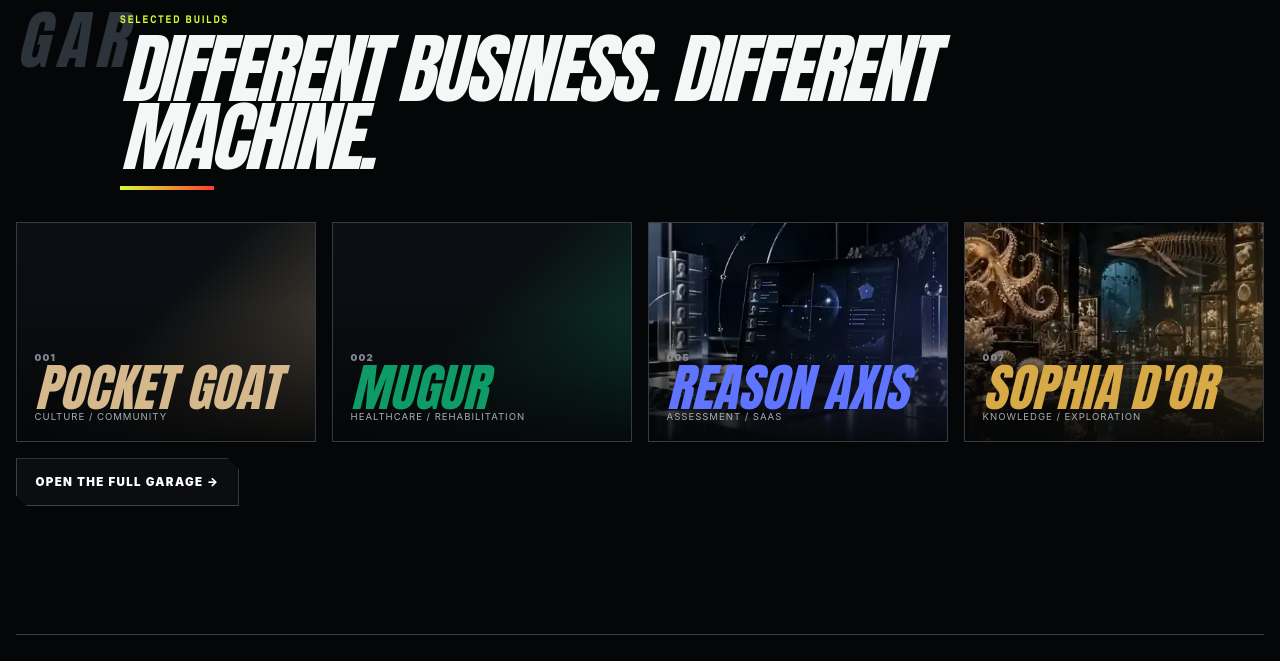
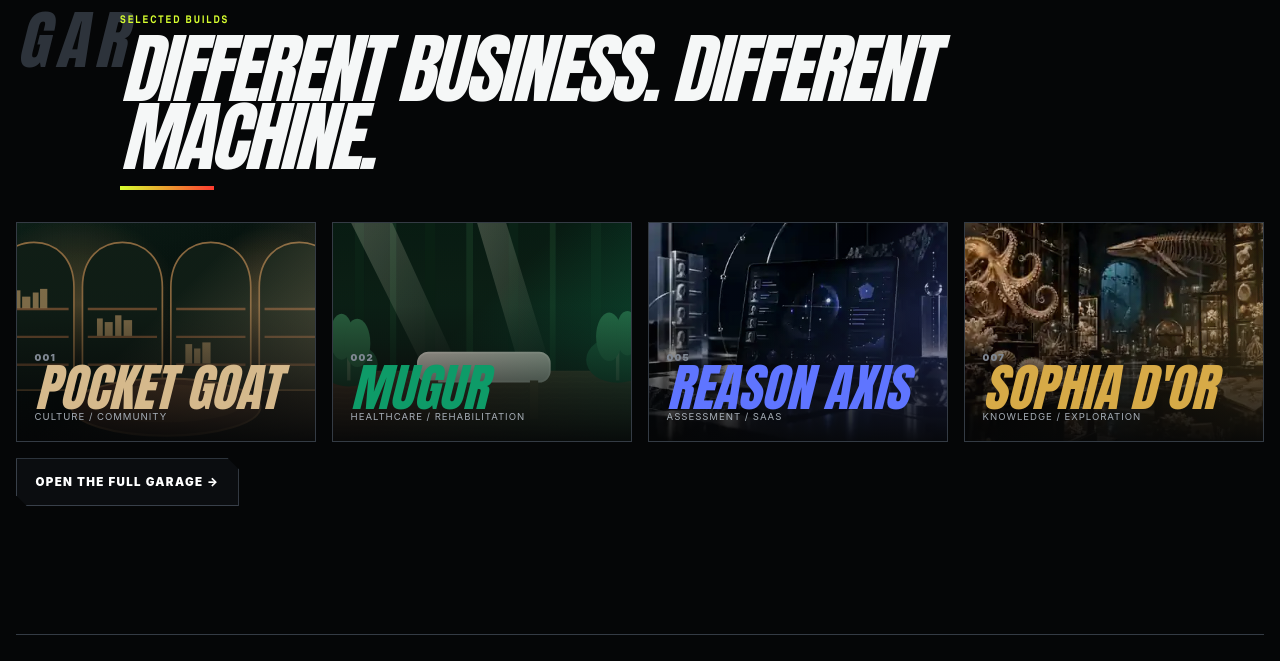
Before and after one commit to ghergabrieli-cyber/launch-ctrl, a website: page index.html in a window 1280 px wide. Shown: the part 1973-2634 px from the top of the page. Drawn offline with Linux system fonts and the light colour scheme.

Commit message:
fix: use reliable artwork assets in index.html

```diff
--- a/index.html
+++ b/index.html
@@ -100,8 +100,8 @@
   <section class="section home-garage-preview">
     <div class="section-heading compact-heading"><span class="section-number">GAR</span><div><p class="kicker">SELECTED BUILDS</p><h2>Different business. Different machine.</h2></div></div>
     <div class="garage-preview-grid">
-      <a class="mini-build goat" href="./builds/pocket-goat.html"><img class="build-thumb" src="./assets/pocket-goat.webp" alt="" loading="lazy" decoding="async" /><span>001</span><strong>POCKET GOAT</strong><small>CULTURE / COMMUNITY</small></a>
-      <a class="mini-build mugur" href="./builds/mugur.html"><img class="build-thumb" src="./assets/mugur.webp" alt="" loading="lazy" decoding="async" /><span>002</span><strong>MUGUR</strong><small>HEALTHCARE / REHABILITATION</small></a>
+      <a class="mini-build goat" href="./builds/pocket-goat.html"><img class="build-thumb" src="./assets/pocket-goat.svg" alt="" loading="lazy" decoding="async" /><span>001</span><strong>POCKET GOAT</strong><small>CULTURE / COMMUNITY</small></a>
+      <a class="mini-build mugur" href="./builds/mugur.html"><img class="build-thumb" src="./assets/mugur.svg" alt="" loading="lazy" decoding="async" /><span>002</span><strong>MUGUR</strong><small>HEALTHCARE / REHABILITATION</small></a>
       <a class="mini-build axis" href="./builds/reason-axis.html"><img class="build-thumb" src="./assets/reason-axis.webp" alt="" loading="lazy" decoding="async" /><span>005</span><strong>REASON AXIS</strong><small>ASSESSMENT / SAAS</small></a>
       <a class="mini-build sophia" href="./builds/sophia-dor.html"><img class="build-thumb" src="./assets/sophia-dor.webp" alt="" loading="lazy" decoding="async" /><span>007</span><strong>SOPHIA D'OR</strong><small>KNOWLEDGE / EXPLORATION</small></a>
     </div>
```
